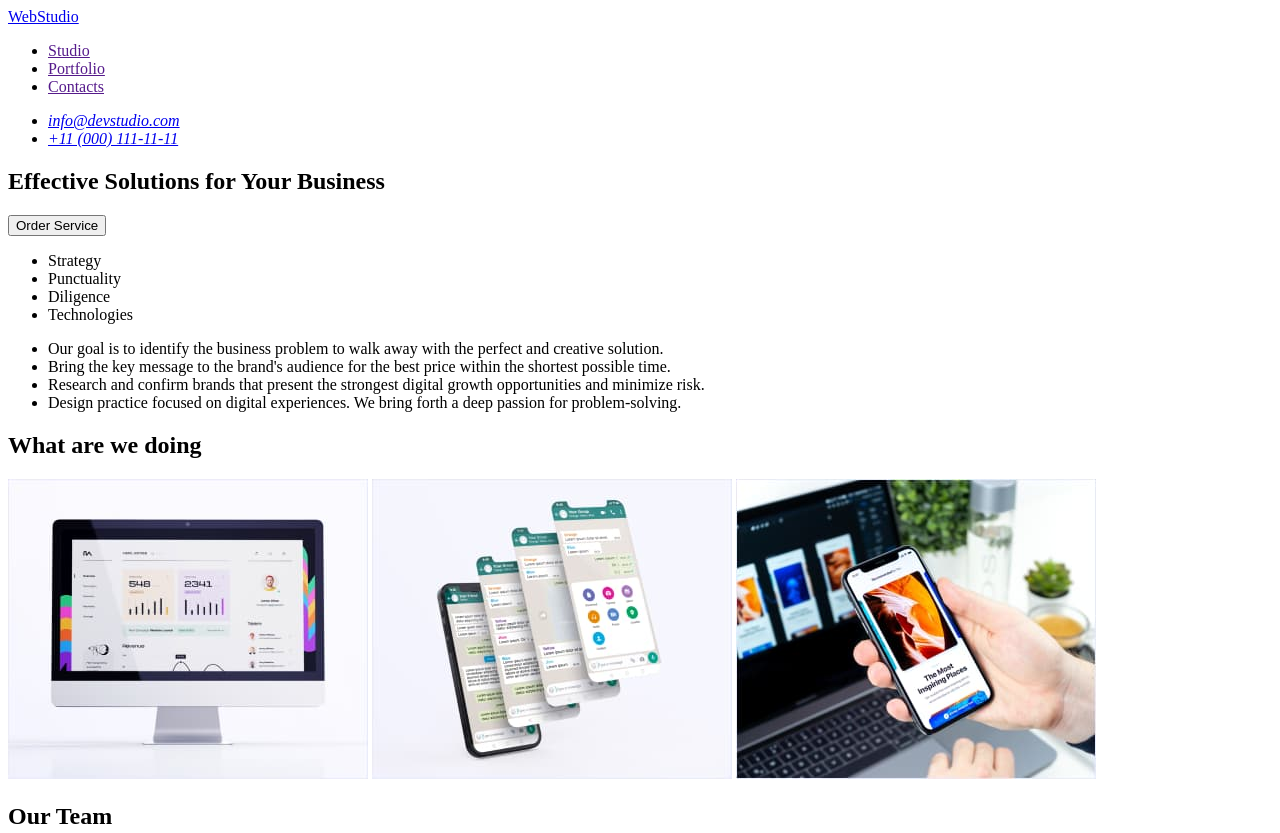
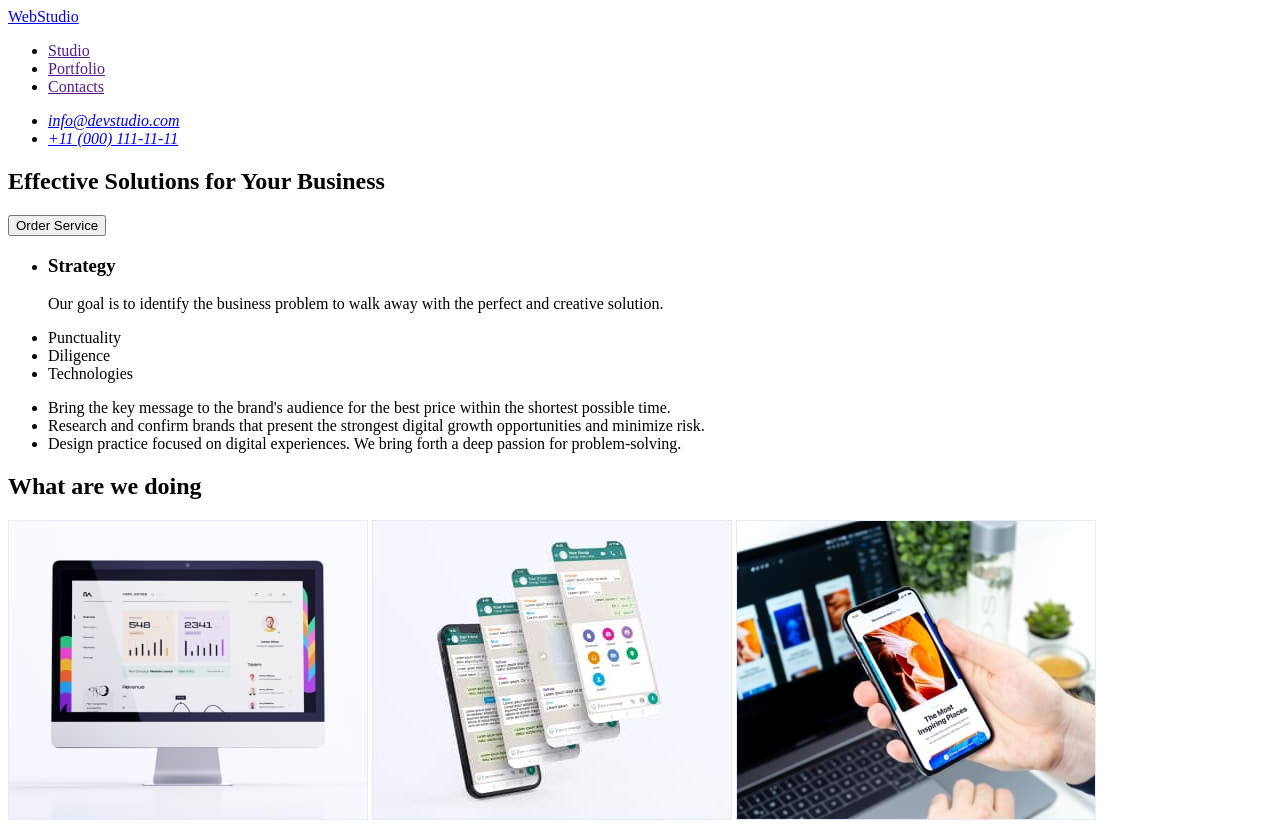
Before and after one commit to NataliiaKolpakova/goit-markup-hw-01, a plain HTML site: page index.html in a window 1280 px wide. Shown: the top 833 px of the page. Drawn offline with Linux system fonts and the light colour scheme.

Commit message:
strategy

```diff
--- a/index.html
+++ b/index.html
@@ -41,14 +41,17 @@
         <section>
             <h2 hidden>features</h2>
             <ul>
-                <li>Strategy</li>
+                <li>
+                    <h3>Strategy</h3>
+                <p>Our goal is to identify the business problem to walk away with the perfect and creative solution.</p></li>
+
                 <li>Punctuality</li>
                 <li>Diligence</li>
                 <li>Technologies</li>
             </ul>
 
             <ul>
-                <li>Our goal is to identify the business problem to walk away with the perfect and creative solution.</li>
+
                 <li>Bring the key message to the brand's audience for the best price within the shortest possible time.</li>
                 <li>Research and confirm brands that present the strongest digital growth opportunities and minimize risk.</li>
                 <li>Design practice focused on digital experiences. We bring forth a deep passion for problem-solving.</li>
```
